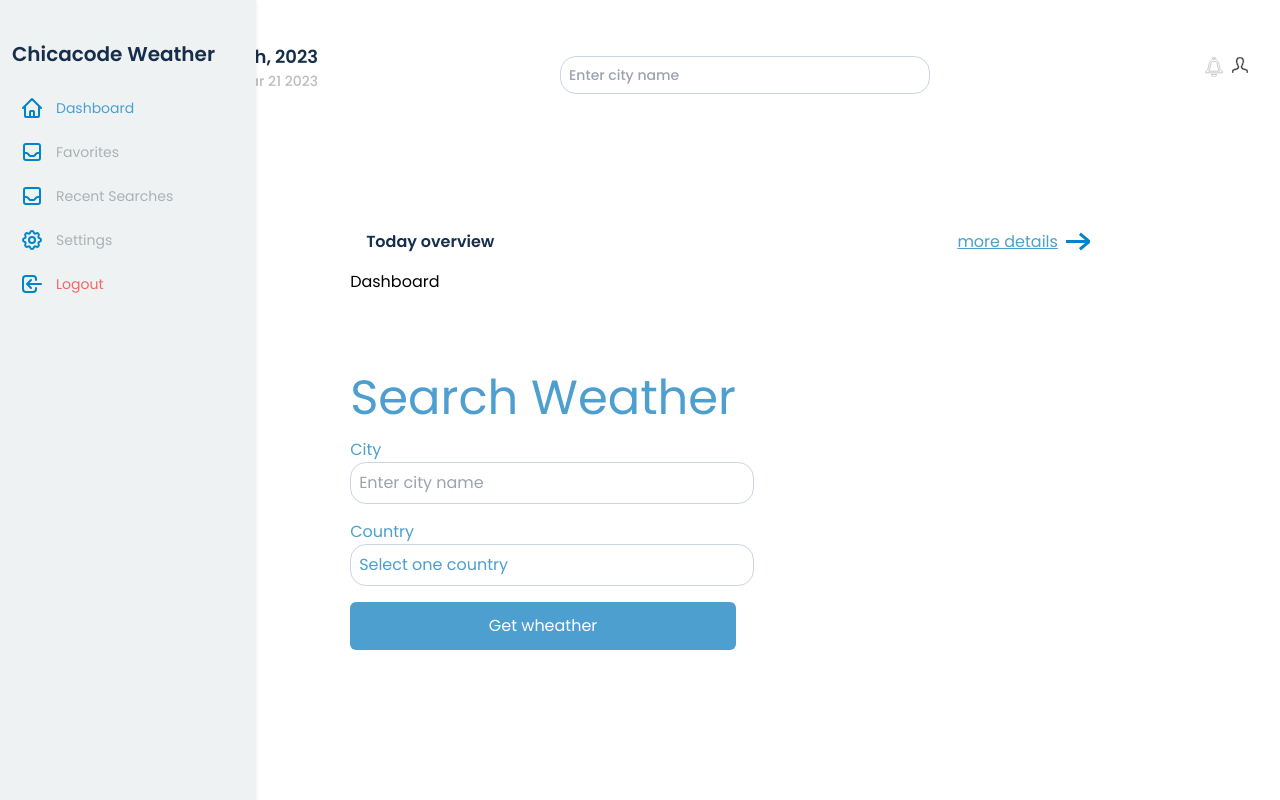
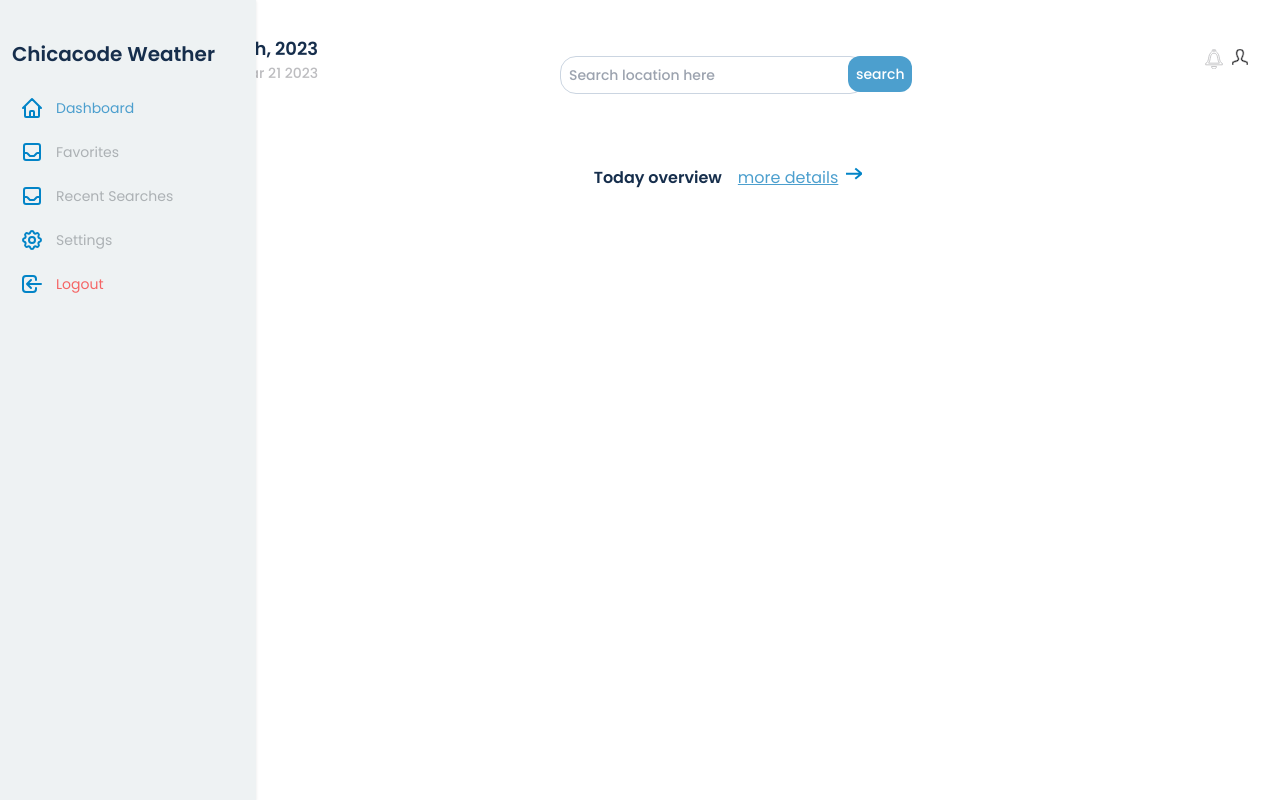
Before and after one commit to chicacode/chicacode-weather-app, a React (Vite) app: page / in a window 1280 px wide. Built offline with nearby package versions, Linux system fonts and the light colour scheme; a web font is replaced by a local one.

Commit message:
feat: refactor cards

```diff
--- a/src/App.jsx
+++ b/src/App.jsx
@@ -16,7 +16,7 @@ function App() {
       <div className="h-screen mx-auto flex flex-col pl-16 lg:pl-48">
       <Header />
         <main className="flex-grow">
-          <div className="mx-auto max-w-2xl lg:max-w-3xl xl:max-w-5xl px-0 lg:px-6 xl:px-8">
+          <div className="mx-auto container max-w-2xl lg:max-w-3xl xl:max-w-5xl">
             <Routes>
               <Route exact path="/" element={<Dashboard />} />
               <Route path="/recent-searches" element={<RecentSearchesPage />} />
--- a/src/components/Dashboard.jsx
+++ b/src/components/Dashboard.jsx
@@ -5,7 +5,6 @@ const Dashboard = () => {
   return (
     <div>
       <DashboardHeader />
-      <div>Dashboard</div>
       <WeatherApp />
     </div>
   );
--- a/src/components/DashboardHeader.jsx
+++ b/src/components/DashboardHeader.jsx
@@ -10,8 +10,15 @@ const DashboardHeader = () => {
         <p className="text-primary hover:text-primary-light underline pr-2">
           more details
         </p>
+
+        <div>
+          <Link
+            target={"_blank"}
+            to={`https://github.com/chicacode`}
+            className="hover:no-underline font-medium text-base text-secondary-dark"
+          >
             <svg
-          className="w-6 h-6 hover:text-primary-light"
+              className="w-4 h-4 hover:text-primary-light"
               xmlns="http://www.w3.org/2000/svg"
               fill="none"
               viewBox="0 0 24 24"
@@ -20,6 +27,8 @@ const DashboardHeader = () => {
             >
               <path d="M21.883 12l-7.527 6.235.644.765 9-7.521-9-7.479-.645.764 7.529 6.236h-21.884v1h21.883z" />
             </svg>
+          </Link>
+        </div>
       </div>
     </div>
   );
--- a/src/components/Form.jsx
+++ b/src/components/Form.jsx
@@ -23,7 +23,6 @@ const Form = () => {
 
   return (
     <div className="text-primary container">
-      <h1 className="py-4 text-5xl text-white text-center">Search Weather</h1>
       {alert && (
         <div className="flex justify-center text-center items-center container mx-auto w-64 bg-error text-light font-light">
           <span className="px-0.5">
@@ -34,11 +33,13 @@ const Form = () => {
       )}
       <div className="form">
         <form onSubmit={handleSubmit}>
-          <div className="form-field-city">
-            <label htmlFor="city">City</label>
+          <div className="flex justify-between">
+
+
+          <div className="form-field-city  w-72">
             <input
               type="text"
-              placeholder="Enter city name"
+              placeholder="Search location here"
               className="px-4 py-3"
               id="city"
               name="city"
@@ -47,7 +48,7 @@ const Form = () => {
             />
           </div>
 
-          <div className="form-field-country">
+          {/* <div className="form-field-country">
             <label htmlFor="country">Country</label>
             <select
               name="country"
@@ -80,13 +81,14 @@ const Form = () => {
               <option value="UY">Uruguay</option>
               <option value="VE">Venezuela</option>
             </select>
-          </div>
-          <div className="flex justify-center">
+          </div> */}
+          <div className="w-16">
             <input
               type="submit"
-              value={"Get wheather"}
-              className="px-4 py-3 bg-primary text-light rounded-md border-0"
+              value={"search"}
+              className="px-2 py-2 bg-primary text-light rounded-xl border-0 items-center"
             />
+          </div>
           </div>
         </form>
       </div>
--- a/src/components/Header.jsx
+++ b/src/components/Header.jsx
@@ -38,12 +38,12 @@ console.log("month",month)
           strokeWidth={1}
           ><path d="M15 21c0 1.598-1.392 3-2.971 3s-3.029-1.402-3.029-3h6zm.137-17.055c-.644-.374-1.042-1.07-1.041-1.82v-.003c.001-1.172-.938-2.122-2.096-2.122s-2.097.95-2.097 2.122v.003c.001.751-.396 1.446-1.041 1.82-4.668 2.709-1.985 11.715-6.862 13.306v1.749h20v-1.749c-4.877-1.591-2.193-10.598-6.863-13.306zm-3.137-2.945c.552 0 1 .449 1 1 0 .552-.448 1-1 1s-1-.448-1-1c0-.551.448-1 1-1zm-6.451 16c1.189-1.667 1.605-3.891 1.964-5.815.447-2.39.869-4.648 2.354-5.509 1.38-.801 2.956-.76 4.267 0 1.485.861 1.907 3.119 2.354 5.509.359 1.924.775 4.148 1.964 5.815h-12.903z"/></svg>
         </span>
-        <spab className="text-sm font-medium text-secondary">
+        <span className="text-sm font-medium text-secondary">
         <svg xmlns="http://www.w3.org/2000/svg"  className="w-4 h-4 hover:cursor-pointer hover:text-primary-light"
           viewBox="0 0 24 24"
           stroke="#BDBDC0"
           strokeWidth={1}><path d="M20.822 18.096c-3.439-.794-6.641-1.49-5.09-4.418 4.719-8.912 1.251-13.678-3.732-13.678-5.082 0-8.465 4.949-3.732 13.678 1.598 2.945-1.725 3.641-5.09 4.418-2.979.688-3.178 2.143-3.178 4.663l.005 1.241h1.995c0-3.134-.125-3.55 1.838-4.003 2.851-.657 5.543-1.278 6.525-3.456.359-.795.592-2.103-.338-3.815-2.058-3.799-2.578-7.089-1.423-9.026 1.354-2.275 5.426-2.264 6.767-.034 1.15 1.911.639 5.219-1.403 9.076-.91 1.719-.671 3.023-.31 3.814.99 2.167 3.707 2.794 6.584 3.458 1.879.436 1.76.882 1.76 3.986h1.995l.005-1.241c0-2.52-.199-3.975-3.178-4.663z"/></svg>
-        </spab>
+        </span>
       </span>
     </div>
 </div>
--- a/src/components/Search.jsx
+++ b/src/components/Search.jsx
@@ -1,14 +1,10 @@
+import Form from "./Form";
 
 const Search = () => {
 
-    const handleSubmit = (e) => {
-        e.preventDefault();
-
-       console.log("submiting data")
-      };
   return (
     <div>
-         <form onSubmit={handleSubmit}>
+         {/* <form onSubmit={handleSubmit}>
           <div className="form-field-city">
             <input
               type="text"
@@ -20,7 +16,9 @@ const Search = () => {
             //   value={city}
             />
           </div>
-          </form>
+          </form> */}
+
+<Form />
 
     </div>
   )
--- a/src/components/WeatherApp.jsx
+++ b/src/components/WeatherApp.jsx
@@ -1,16 +1,32 @@
 import React from "react";
-import Form from "./Form";
 import WeatherCard from "./WeatherCard";
 import Loader from "./Loader";
 import useWeather from "../hooks/useWeather";
 
 const WeatherApp = () => {
   const { resultData, loading, error } = useWeather();
+  const { name, weather, main, coord, sys, wind } = resultData;
 
   return (
     <>
-      <main className="grid grid-cols-2 items-center justify-center">
-        <Form />
+
+      <main className="flex flex-col items-center justify-center">
+
+      {resultData?.name  && (
+          <div className="flex items-center mx-auto text-center">
+            <img
+              src={`http://openweathermap.org/img/w/${weather[0]?.icon}.png`}
+              alt="Sunset in the mountains"
+              width={50}
+              height={50}
+            />
+            <div className="">
+              <h5 className="mb-2 text-2xl font-medium tracking-tight text-primary">
+                {name}, {sys?.country}
+              </h5>
+            </div>
+          </div>
+        )}
         {loading ? <Loader /> : resultData?.name && <WeatherCard />}
         {error && (
           <div className="flex justify-center text-center items-center container mx-auto w-86 bg-error text-light font-light">
@@ -20,7 +36,6 @@ const WeatherApp = () => {
             {error}
           </div>
         )}
-
       </main>
     </>
   );
--- a/src/index.css
+++ b/src/index.css
@@ -21,8 +21,7 @@ header h1 {
 }
 
 main {
-  margin: 4rem auto;
-  max-width: 1200px;
+  margin: 1rem auto;
 }
 
 .fa-regular{
@@ -33,17 +32,8 @@ main {
 svg{
   color: #0284c7;
 }
-form {
-  width: 100%;
-}
-.form-field-city, .form-field-country {
-  max-width: 400px;
-  margin: 0 auto 1rem auto;
-}
-.form-field-city label,
-.form-field-country label {
-  display: block;
-}
+
+
 .form-field-city input,
 .form-field-country select {
   all: unset;
--- a/tailwind.config.cjs
+++ b/tailwind.config.cjs
@@ -39,6 +39,8 @@ module.exports = {
       gray:'#FCFCFC',
       grayText:'#BDBDC0',
       grayDark: '#EEF2F3',
+      grayDarkOpacity26: 'rgba(189, 189, 192, 0.26)',
+      grayDarkOpacity: 'rgba(189, 189, 192, 0.12)',
       grayDarkTitles: '#ACB1B4',
       secondaryInfo: '#2E435F',
       yellow:'#FBF191',
```
Also changed, not shown: src/components/WeatherCard.jsx (+49 -22 lines). Lines whose indentation alone changed are shown as unchanged.
